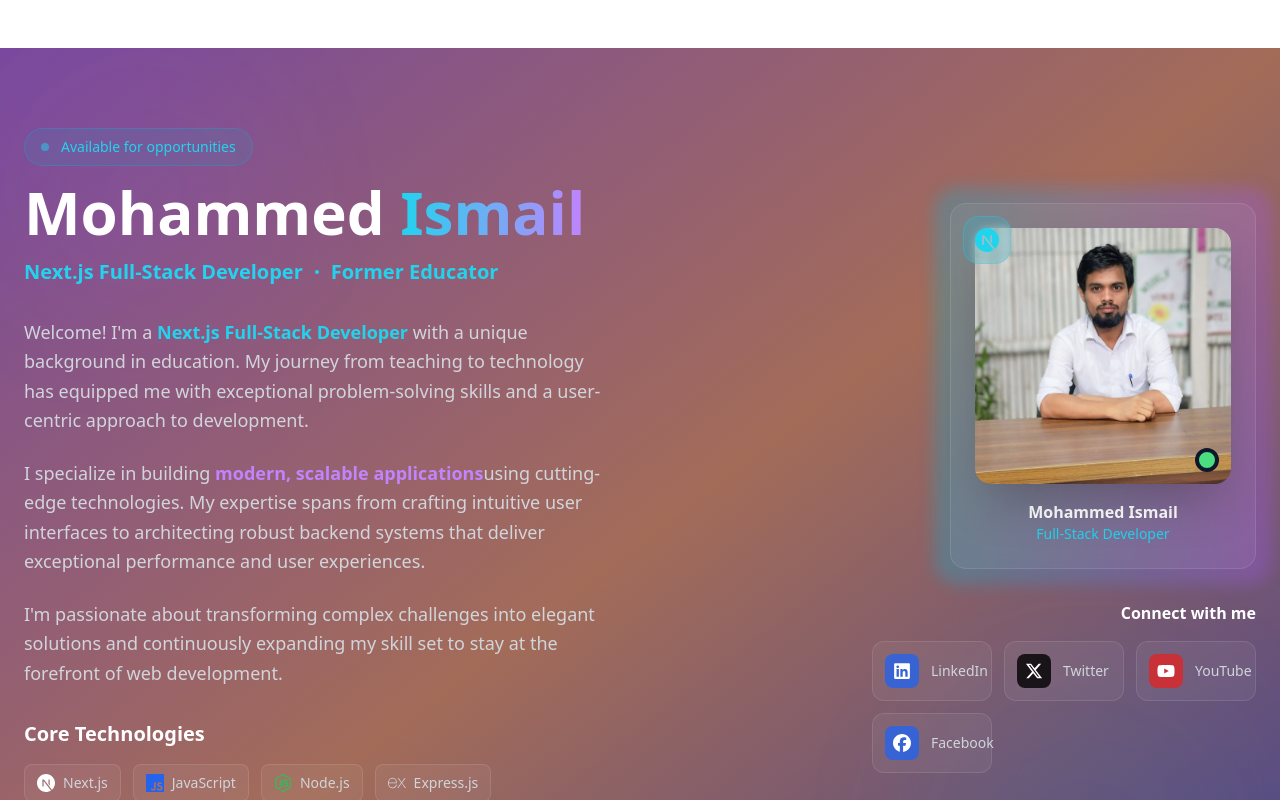
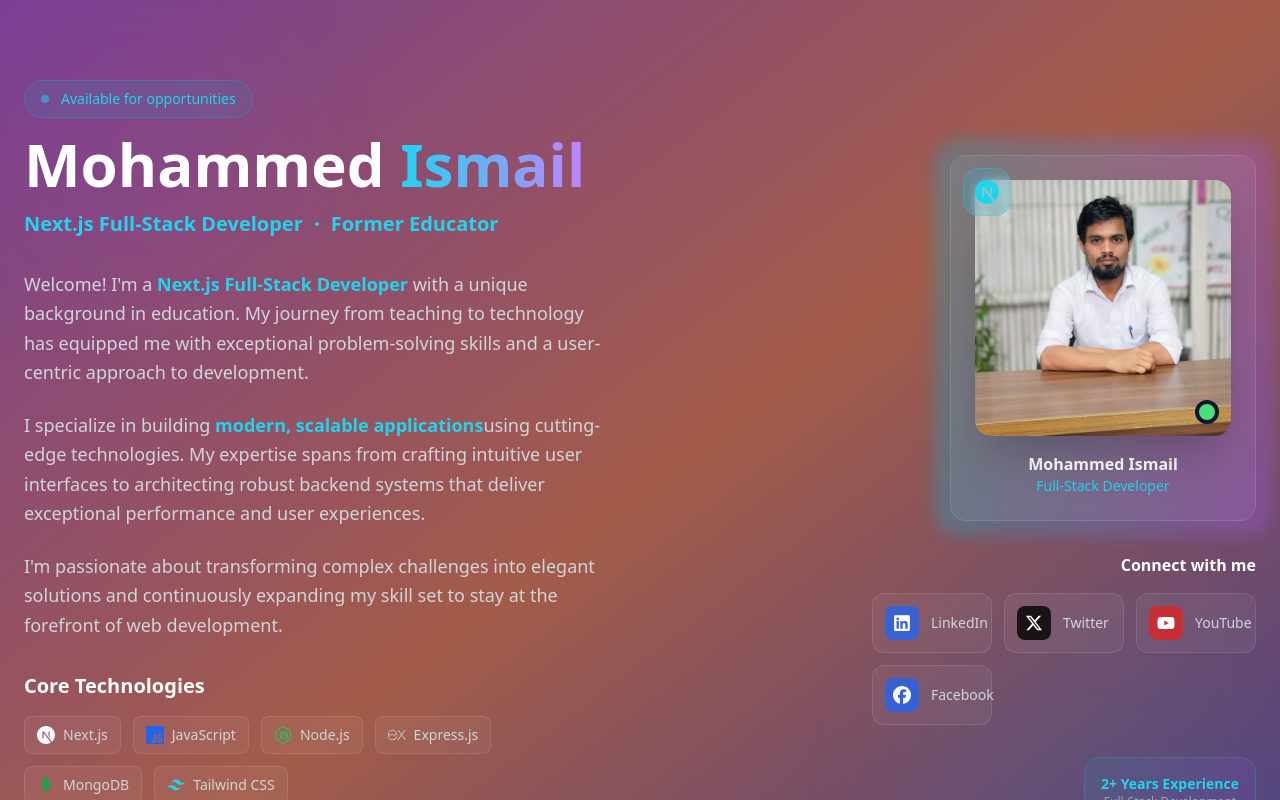
Before and after one commit to mdaleardc/personal-portfolio, a React (Vite) app: page / in a window 1280 px wide. Shown: the top 800 px of the page. Built offline with nearby package versions, Linux system fonts and the light colour scheme.

Commit message:
nav bar fix

```diff
--- a/src/App.jsx
+++ b/src/App.jsx
@@ -1,5 +1,4 @@
 import { BrowserRouter, Routes, Route } from "react-router-dom";
-import './App.css';
 import Navbar from "./components/Navbar";
 import AllComponents from "./components/AllComponents";
 import Home from "./components/Home";
--- a/src/components/AllComponents.jsx
+++ b/src/components/AllComponents.jsx
@@ -10,7 +10,7 @@ import Contact from "./Contact"
 const AllComponents = () => {
 
   return (
-    <div className="mt-[3rem]">
+    <div>
     <MyProfile />
     <Projects />
     <Skills />
--- a/src/components/Home.jsx
+++ b/src/components/Home.jsx
@@ -9,7 +9,7 @@ import Contact from "./Contact"
 
  const Home = () => {
   return (
-    <div className='mt-[3rem]'>
+    <div>
     <MyProfile />
     <Projects />
     <Skills />
--- a/src/components/MyProfile.jsx
+++ b/src/components/MyProfile.jsx
@@ -55,7 +55,7 @@ const MyProfile = () => {
   ];
 
   return (
-    <section id="profile" className="min-h-screen relative overflow-hidden">
+    <section id="profile" className="bg-red-200 min-h-screen relative overflow-hidden">
       {/* Animated Background */}
       <div className="absolute inset-0 bg-gradient-to-br from-purple-900/80 via-orange-900/70 to-indigo-900/90">
         <div className="absolute top-0 left-0 w-72 h-72 bg-purple-500/10 rounded-full blur-3xl animate-pulse"></div>
@@ -94,7 +94,7 @@ const MyProfile = () => {
               </p>
 
               <p className="text-lg text-gray-300 leading-relaxed">
-                I specialize in building <span className="text-purple-400 font-semibold">modern, scalable applications</span>
+                I specialize in building <span className="text-cyan-400 font-semibold">modern, scalable applications</span>
                 using cutting-edge technologies. My expertise spans from crafting intuitive user interfaces
                 to architecting robust backend systems that deliver exceptional performance and user experiences.
               </p>
```
Also changed, not shown: src/App.css (deleted), 1 other file (tests, documents, lock files or other folders).
